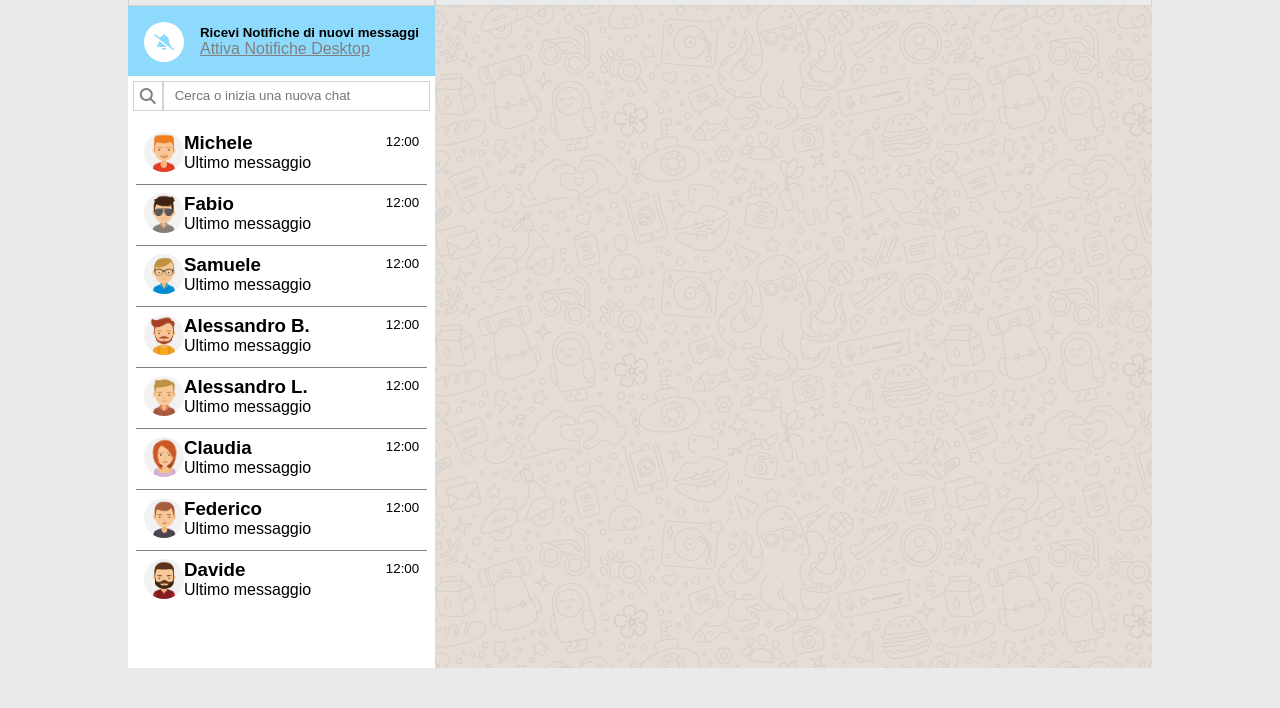
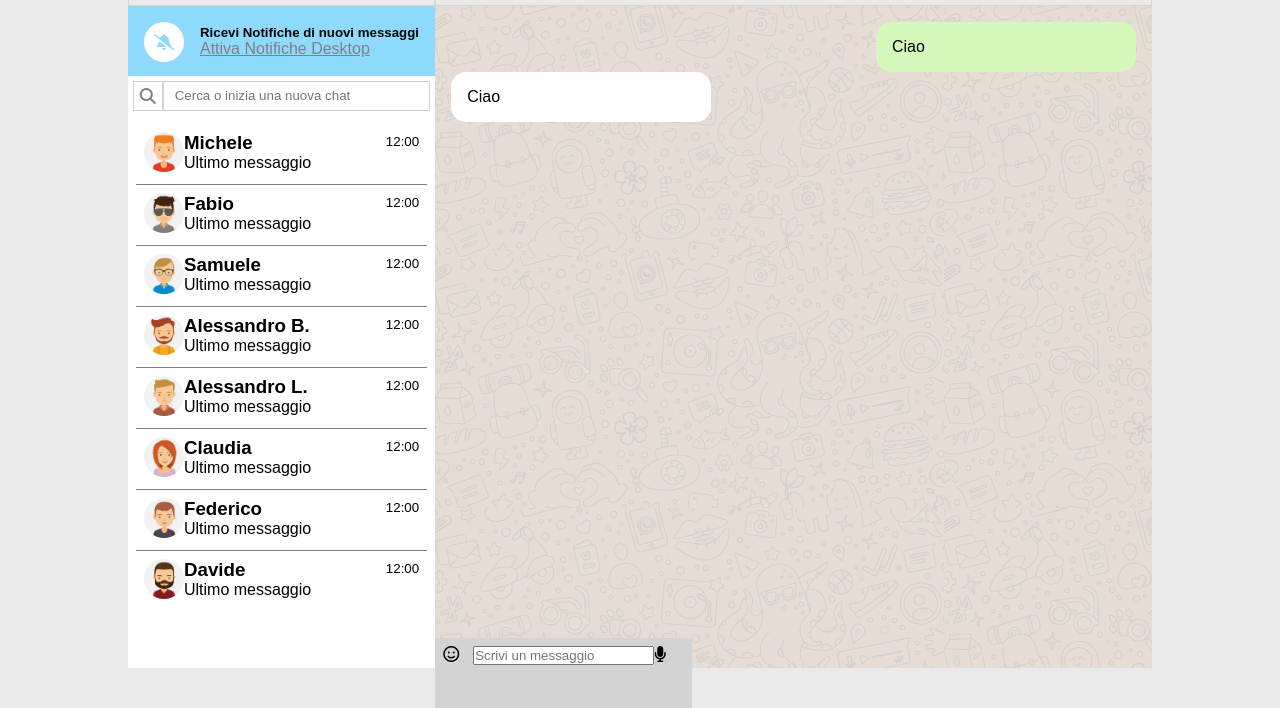
Before and after one commit to lawrencedulian/vue-boolzapp, a plain HTML site: page index.html in a window 1280 px wide. Shown: the part 92-800 px from the top of the page. Drawn offline with nearby package versions, Linux system fonts and the light colour scheme.

Commit message:
section messages done

```diff
--- a/css/style.css
+++ b/css/style.css
@@ -24,6 +24,7 @@ img {
     --bg-turquoise: #009688;
     --bg-gray: #EAEAEA;
     --bg-skyblue: #8EDAFC;
+    --bg-green: #D5F9BA;
 }
 
 .cl-gray {
@@ -72,8 +73,10 @@ body {
 .sidebar {
     width: 30%;
     height: 100%;
+    background-color: white;
 
-    background-color: white;
+    display: flex;
+    flex-direction: column;
 }
 
 header {
@@ -188,9 +191,61 @@ header {
 
 /* /SIDEBAR */
 
+/* MESSAGES */
 .main-chat {
     width: 70%;
-    height: 100%;
 
+    display: flex;
+    flex-direction: column;
+}
+
+.messages {
+    width: 100%;
+    padding: 1rem;
+    flex-grow: 1;
     background-image: url(/img/mine.jpg) ;
 }
+
+.message {
+    display: flex;
+}
+
+.message-box {
+    min-width: 260px;
+    max-width: 60%;
+    padding: 1em;
+    border-radius: 15px;
+}
+
+.message.sent .message-box{
+    background-color: var(--bg-green);
+}
+
+.message.sent {
+    justify-content: flex-end;
+}
+
+.message.received .message-box{
+    background-color: white;
+}
+.message.received {
+    justify-content: flex-start;
+}
+/* /MESSAGES */
+
+/* FOOTER */
+.footer-icon {
+    width: 30px;
+}
+
+.type-message {
+
+    height: 70px;
+    padding: .5em;
+    background-color: lightgray;
+    position: fixed;
+    bottom: 0;
+    display: flex;
+    justify-content: space-between;
+}
+/* /FOOTER */
--- a/index.html
+++ b/index.html
@@ -102,6 +102,41 @@
                         <i class="cl-gray fa-solid fa-ellipsis-vertical"></i>
                     </div>
                 </header>
+
+                <!-- MESSAGES -->
+                <section class="messages">
+                    <div class="message sent">
+                        <div class="message-box">
+                            <div class="message-txt">
+                                Ciao
+                            </div>
+                        </div>
+                    </div>
+                    <div class="message received">
+                        <div class="message-box">
+                            <div class="message-txt">
+                                Ciao
+                            </div>
+                        </div>
+                    </div>
+                </section>
+                <!-- /MESSAGES -->
+
+                <!-- FOOTER -->
+                <footer class="type-message">
+                    <div class="footer-icon">
+                        <i class="fa-regular fa-face-smile"></i>
+                    </div>
+                    <div>
+                        <input
+                            type="text"
+                            placeholder="Scrivi un messaggio">
+                    </div>
+                    <div class="footer-icon">
+                        <i class="fa-solid fa-microphone"></i>
+                    </div>
+                </footer>
+                <!-- FOOTER -->
             </div>
         </div>
 
```
